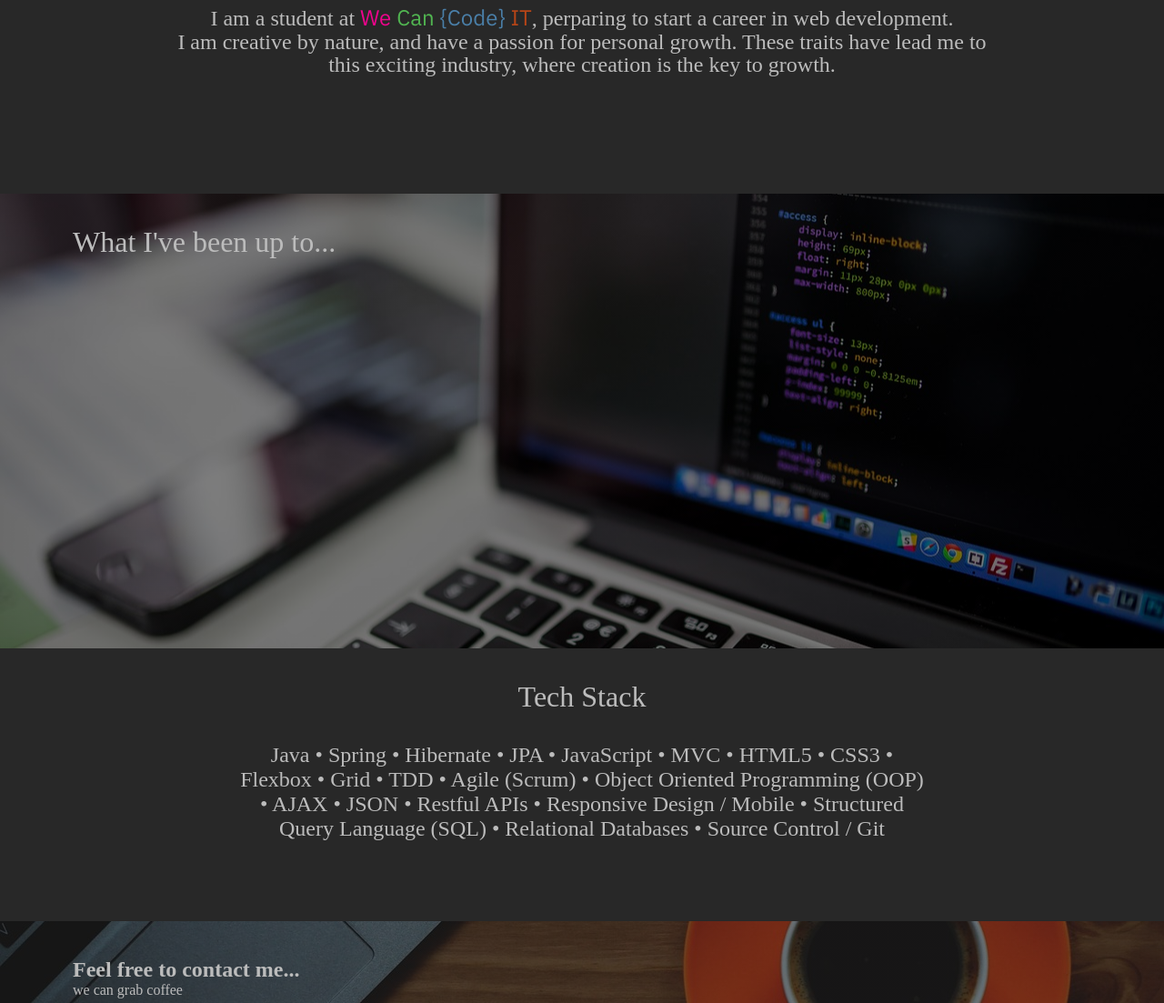
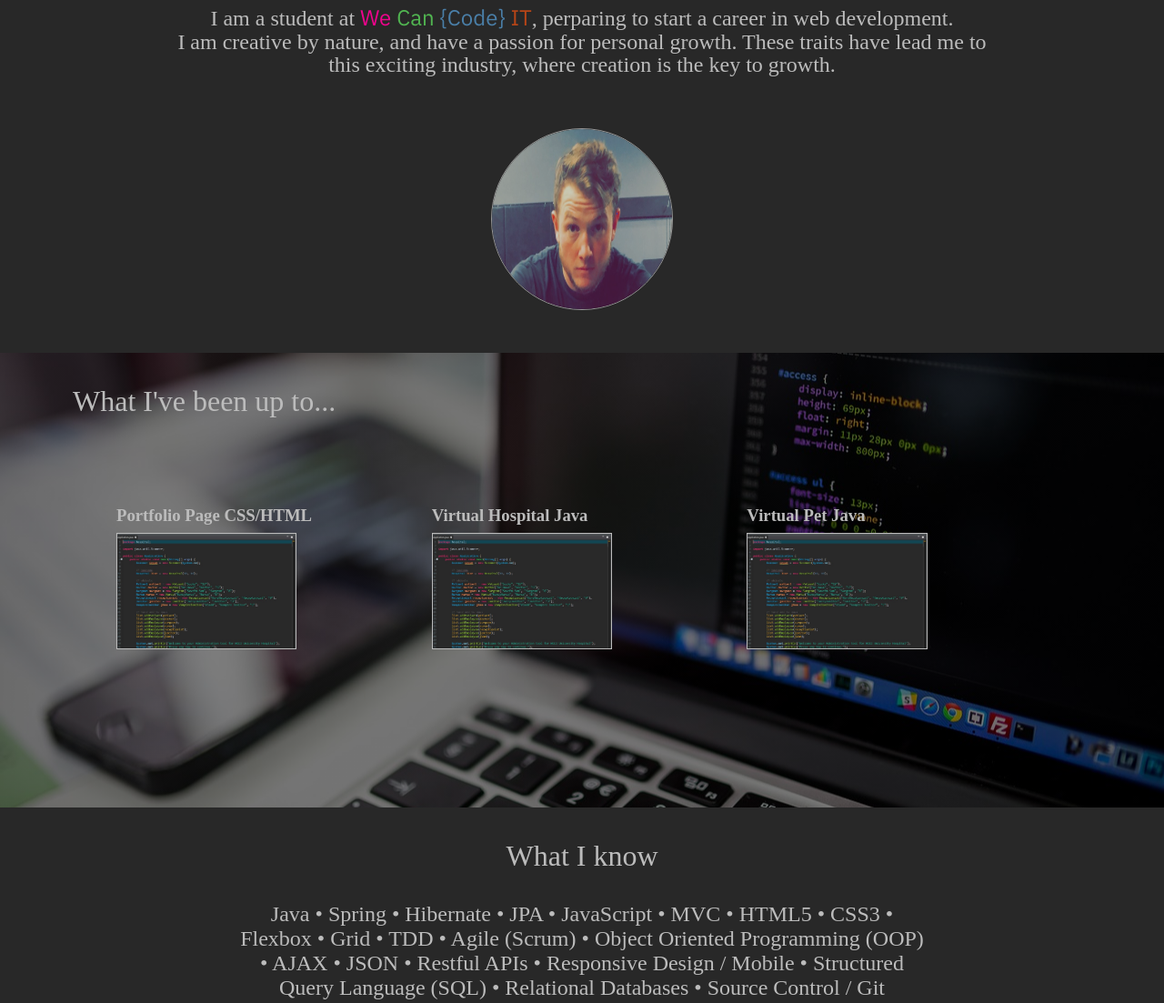
Before and after one commit to eekramm/eekramm.github.io, a plain HTML site: page index.html in a window 1280 px wide. Shown: the part 851-1954 px from the top of the page at 91% size. Drawn offline with Linux system fonts and the light colour scheme.

Commit message:
Turn in ready

```diff
--- a/CSS/index.css
+++ b/CSS/index.css
@@ -126,7 +126,7 @@ a {
 
 .bio-block {
 	background-color: #282828;
-	height: 275px;
+	height: 450px;
 	text-align: center;
 }
 
@@ -163,6 +163,15 @@ a {
 	color: #b74517;
 }
 
+.my-pic img {
+	height: 200px;
+	border-radius: 50%;
+	width: 200px;
+	margin-top: 3.5rem;
+	filter: opacity(75%);
+	border: 1px solid #bcbcbc;
+}
+
 .my-work {
 	background-image: linear-gradient(rgba(0, 0, 0, 0.5), rgba(0, 0, 0, 0.5)), url(../images/code.jpg);
 	background-position: 50%, 50%;
@@ -179,6 +188,26 @@ a {
 	/* text-align: center; */
 	color: #bcbcbc;
 	margin-left: 5rem;
+}
+
+.my-work__content {
+		display: grid;
+		width: 80%;
+		grid-template-columns: repeat(3, 1fr);
+		grid-gap: 1rem  ;
+		margin: 0 auto;
+		padding-top: 6rem;
+		color: #bcbcbc;
+}
+
+.my-work__content img {
+    margin-top: .5rem;
+    width: 60%;
+    border: 1px solid #bcbcbc;
+}
+
+.my-work__content img:hover {
+	content: url(../images/hoverproject.jpg)
 }
 
 .tech-stack {
@@ -207,7 +236,7 @@ a {
 	background-attachment: fixed;
 	background-repeat: no-repeat;
 	background-size: cover;
-	height: 295px;
+	height: 310px;
 }
 
 .contact-me-block__title {
@@ -229,7 +258,7 @@ a {
 }
 
 .grab-coffee:hover {
-	font-size: 20px;
+	color: #e3522e;
 }
 
 .coffee {
@@ -238,10 +267,6 @@ a {
 	/* border: 1px solid;
 	padding-left: 1rem;
 	padding-right: 1rem; */
-}
-
-.coffee:hover {
-	font-size: 20px;
 }
 
 .phone {
@@ -254,6 +279,10 @@ a {
 
 .i-like-coffee {
 	color: #bcbcbc;
+}
+
+.i-like-coffee:hover {
+	color: #e3522e;
 }
 .thank-you-block {
 	text-align: center;
--- a/index.html
+++ b/index.html
@@ -5,28 +5,29 @@
 		<link rel="stylesheet" type="text/css" href="CSS/index.css">
 		<link href="https://fonts.googleapis.com/css?family=IBM+Plex+Sans" rel="stylesheet">
 		<link rel="stylesheet" href="https://maxcdn.bootstrapcdn.com/font-awesome/4.7.0/css/font-awesome.min.css">
+		<link rel="icon" type="image/png" href="./images/EK.png">
+		<script>
+				function openNav() {
+					document.getElementById("myNav").style.width = "100%";
+				}
+
+				function closeNav() {
+					document.getElementById("myNav").style.width = "0%";
+				}
+				</script>
+
 	</head>
 	<body>
 		<!-- overlay nav menu -->
-		<div id="myNav" class="overlay">
+		<div  class="overlay" id="myNav">
 			<a href="javascript:void(0)" class="closebtn" onclick="closeNav()">&times;</a>
 			<div class="overlay-content">
-					<a href="#">About</a>
-					<a href="#">Portfolio</a>
-					<a href="#">Tech Stack</a>
-					<a href="#">Contact</a>
+					<a href="#bio" onclick="closeNav()">About</a>
+					<a href="#my-work" onclick="closeNav()">Portfolio</a>
+					<a href="#tech-stack" onclick="closeNav()">Tech Stack</a>
+					<a href="#contact-me" onclick="closeNav()">Contact</a>
 			</div><!--close overlay-content-->
 		</div><!--close overlay-->
-
-		<script>
-		function openNav() {
-			document.getElementById("myNav").style.width = "100%";
-		}
-
-		function closeNav() {
-			document.getElementById("myNav").style.width = "0%";
-		}
-		</script>
 
 		<main>
 			<header class="main-header" id="main-header">
@@ -55,6 +56,9 @@
 						<p class>I am a student at <a href="https://wecancodeit.org/" target="_blank"><span class="we">We</span> <span class="can">Can</span> <span class="code">{Code}</span> <span class="it">IT</span></a>, perparing to start a career in web development.</p>
 						<p>I am creative by nature, and have a passion for personal growth. These traits have lead me to</p>
 						<p>this exciting industry, where creation is the key to growth.</p>
+							<div class="my-pic">
+									<img src="./images/headshot.jpg" alt="Headshot">
+							</div>
 				    </div><!--close bio-block__text-->
 				</div><!--close Bio-->
 			</section><!--close what-i-do-->
@@ -64,16 +68,27 @@
 					<div class="my-work-block__title">
 						<p>What I've been up to...</p>
 					</div><!--close my-work-block__title-->
-
-					<!--insert my work here-->
-
+					<div class="my-work__content">
+						<article class="first-project">
+							<h3>Portfolio Page CSS/HTML</h3>
+							<a href="https://github.com/eekramm/eekramm.github.io" target="_blank"><img src="./images/hospital.jpg" alt="Code Base Screenshot"></a>
+						</article><!--close first project-->
+						<article class="second-project">
+							<h3>Virtual Hospital Java</h3>
+							<a href="https://github.com/eekramm/hospital" target="_blank"><img src="./images/hospital.JPG" alt="Code Base Screenshot"></a>
+						</article><!--close second-project-->
+						<article class="third-project">
+							<h3>Virtual Pet Java</h3>
+							<a href="https://github.com/eekramm/virutal-pet" target="_blank"><img src="./images/hospital.jpg" alt="Code Base Screenshot"></a>
+						</article><!--close third-project-->
+					</div><!--close my-work__content-->
 				</div><!--close my-work-block-->
 			</section><!--close my-work-->
 
 			<section class="tech-stack" id="tech-stack">
 				<div class="tech-stack-block">
 					<div class="tech-stack-block__title">
-						<p>Tech Stack</p>
+						<p>What I know</p>
 					</div><!--close tech-stack-block__title-->
 					<div class="tech-stack-block__text">
 						<p>Java • Spring • Hibernate • JPA • JavaScript • MVC • HTML5 • CSS3 • </p>
@@ -88,7 +103,7 @@
 				<div class="contact-me-block">
 					<div class="contact-me-block__title">
 						<h2>Feel free to contact me...</h2>
-						<a href="https://foursquare.com/top-places/columbus/best-places-coffee" target="_blank"><p class="grab-coffee">we can grab coffee</p></a>
+						<a href="https://foursquare.com/top-places/columbus/best-places-coffee" target="_blank"><p class="grab-coffee">Let's grab coffee</p></a>
 					</div><!--close contact-me-block__title-->
 					<div class="contact-me-block__text">
 						<span class="phone"><i class="fa fa-phone-square" aria-hidden="true"></i></span>
@@ -97,7 +112,7 @@
 						<p>eythan@eythanXXXXX.com</p>
 					</div><!--close contact-me-block__text-->
 					<div class="coffee">
-						<a class="i-like-coffee" href="https://www.starbucks.com/shop/card/egift?&utm_term=starbucks+gift+card+purchase&utm_campaign=RE+-+Brand+-+Gift+Card+-+Exact&utm_medium=cpc&utm_source=google" target="_blank"><small>I like coffee...</small></a>
+						<a class="i-like-coffee" href="https://www.starbucks.com/shop/card/egift?&utm_term=starbucks+gift+card+purchase&utm_campaign=RE+-+Brand+-+Gift+Card+-+Exact&utm_medium=cpc&utm_source=google" target="_blank"><small>otherwise click here</small></a>
 					</div><!--close coffee-->
 				</div><!--close contact-me-block-->
 			</section><!--close contact-me-->
```
Also changed, not shown: images/EK.png (added), images/eekramm.jpg (added), images/headshot.jpg (added), images/hospital.jpg (added), images/hoverproject.jpg (added), images/virtualpet.jpg (added).
